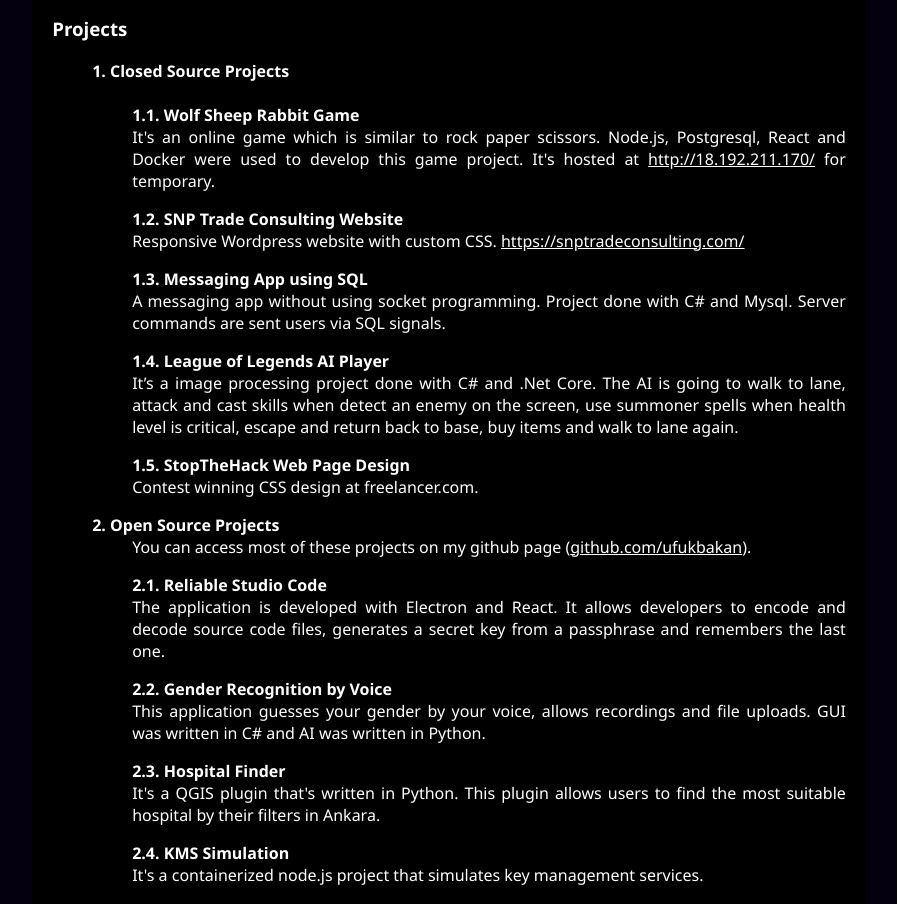
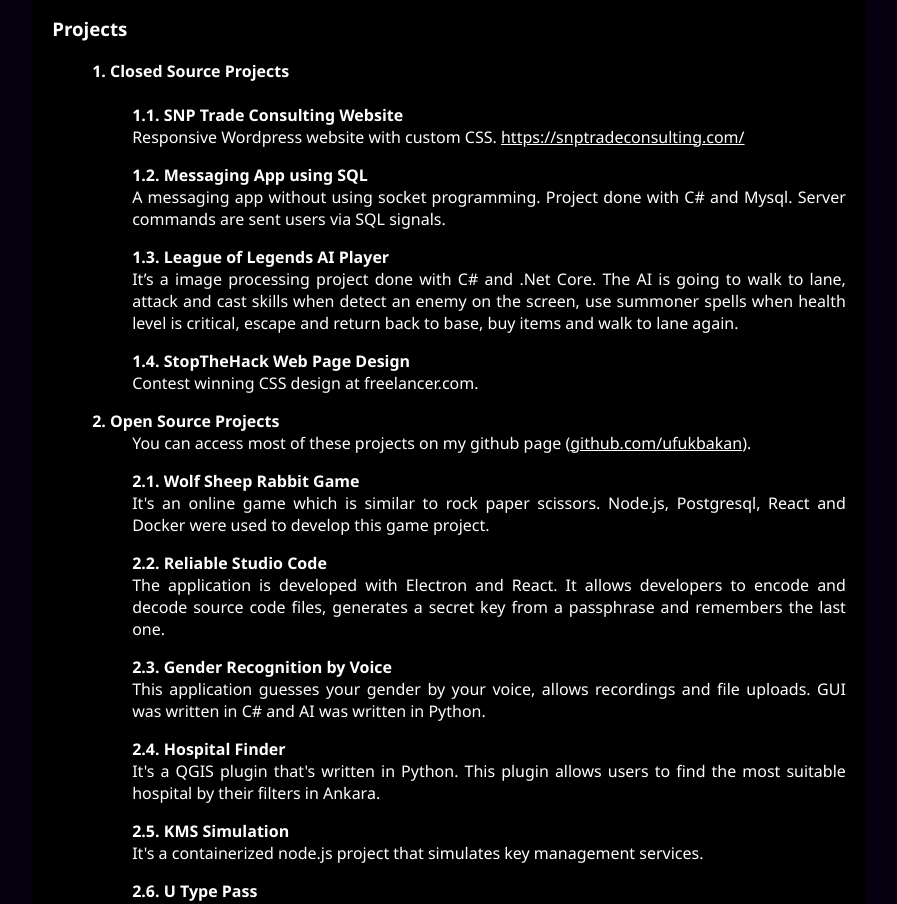
Before and after one commit to ufukbakan/cv, a plain HTML site: page index.html in a window 1280 px wide. Shown: the part 1035-1939 px from the top of the page, without its empty margins (191-1088 px from the left). Drawn offline with Linux system fonts and the light colour scheme; a script that the page names is missing.

Commit message:
Update index.html

```diff
--- a/index.html
+++ b/index.html
@@ -151,16 +151,12 @@
 
             <li>Closed Source Projects
                 <ol>
-                    <br/>
-                    <div class="project">
-                        <li>Wolf Sheep Rabbit Game</li>
-                        <p>It's an online game which is similar to rock paper scissors. Node.js, Postgresql, React and Docker were
-                            used to develop this game project. It's hosted at <a href="http://18.192.211.170/" target="_blank">http://18.192.211.170/</a> for temporary.</p>
-                    </div>
-
+                    <br />
                     <div class="project">
                         <li>SNP Trade Consulting Website</li>
-                        <p>Responsive Wordpress website with custom CSS. <a href="https://snptradeconsulting.com/" target="_blank">https://snptradeconsulting.com/</a></p>
+                        <p>Responsive Wordpress website with custom CSS. <a href="https://snptradeconsulting.com/"
+                                target="_blank">https://snptradeconsulting.com/</a>
+                        </p>
                     </div>
 
                     <div class="project">
@@ -190,6 +186,13 @@
                 <ol>
                     <p>You can access most of these projects on my github page (<a target="_blank"
                             href="https://github.com/ufukbakan">github.com/ufukbakan</a>).</p>
+
+                    <div class="project">
+                        <li>Wolf Sheep Rabbit Game</li>
+                        <p>It's an online game which is similar to rock paper scissors. Node.js, Postgresql, React and
+                            Docker were used to develop this game project.</p>
+                    </div>
+
                     <div class="project">
                         <li>Reliable Studio Code</li>
                         <p>The application is developed with Electron and React. It allows developers to encode and
```
